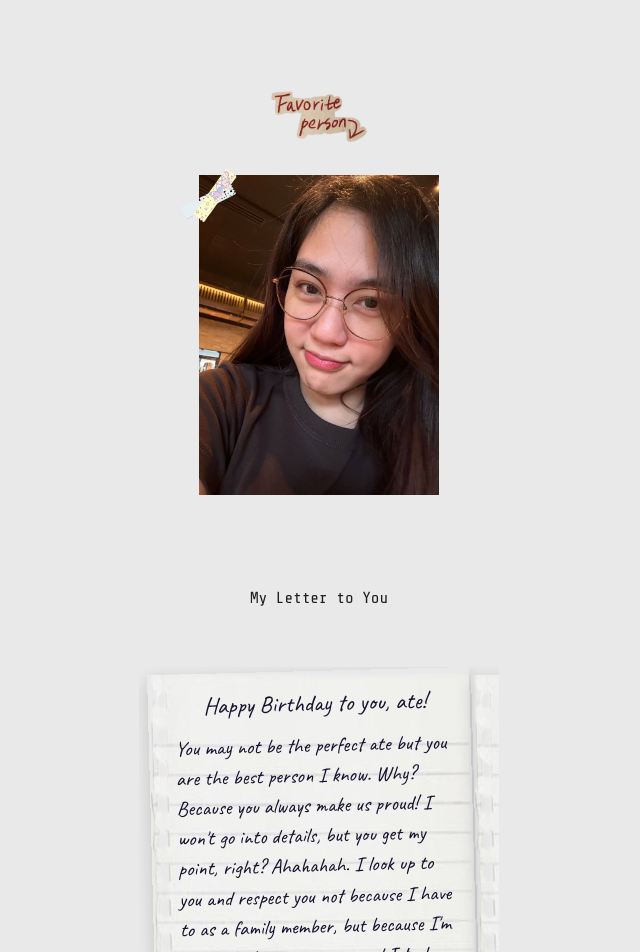
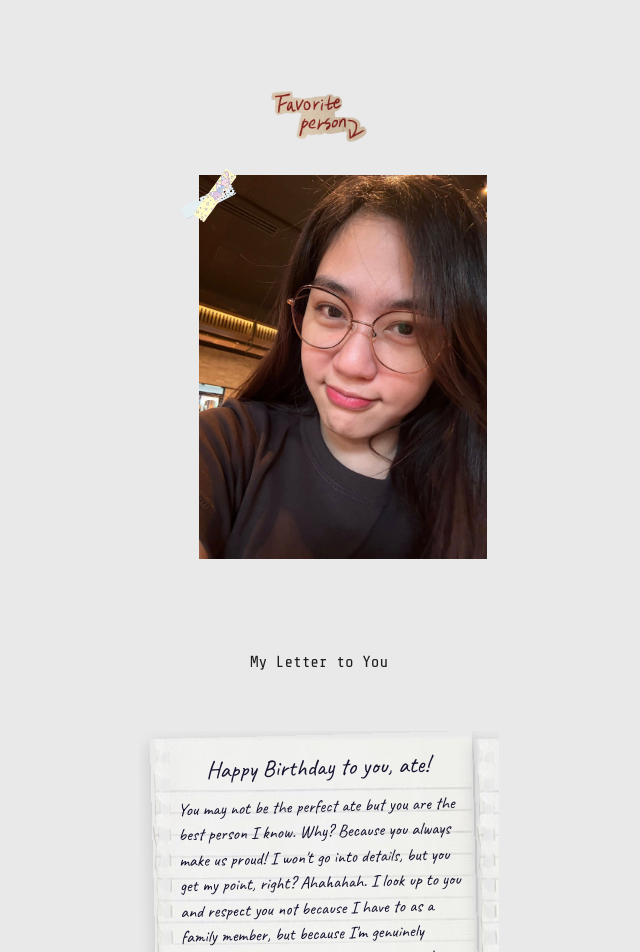
Before and after one commit to micacristobal/bday, a plain HTML site: page letter.html in a window 1280 px wide. Shown: the top 952 px of the page, without its empty margins (321-961 px from the left). Drawn offline with nearby package versions, Linux system fonts and the light colour scheme.

```diff
--- a/style.css
+++ b/style.css
@@ -128,10 +128,13 @@
 }
 
 .favorite-frame {
-  width: 100%;
+  width: 120%;
   height: 100%;
   margin-top: 18px;
   background: #cfcfcf;
+  align-items: center;
+  justify-content: center;
+
 }
 
 .her-photo {
@@ -199,7 +202,7 @@
 
 .notebook-page p {
   margin-bottom: 8px;
-  font-size: 1.3rem;
+  font-size: 1.1rem;
 }
 
 .page-arrow {
```
